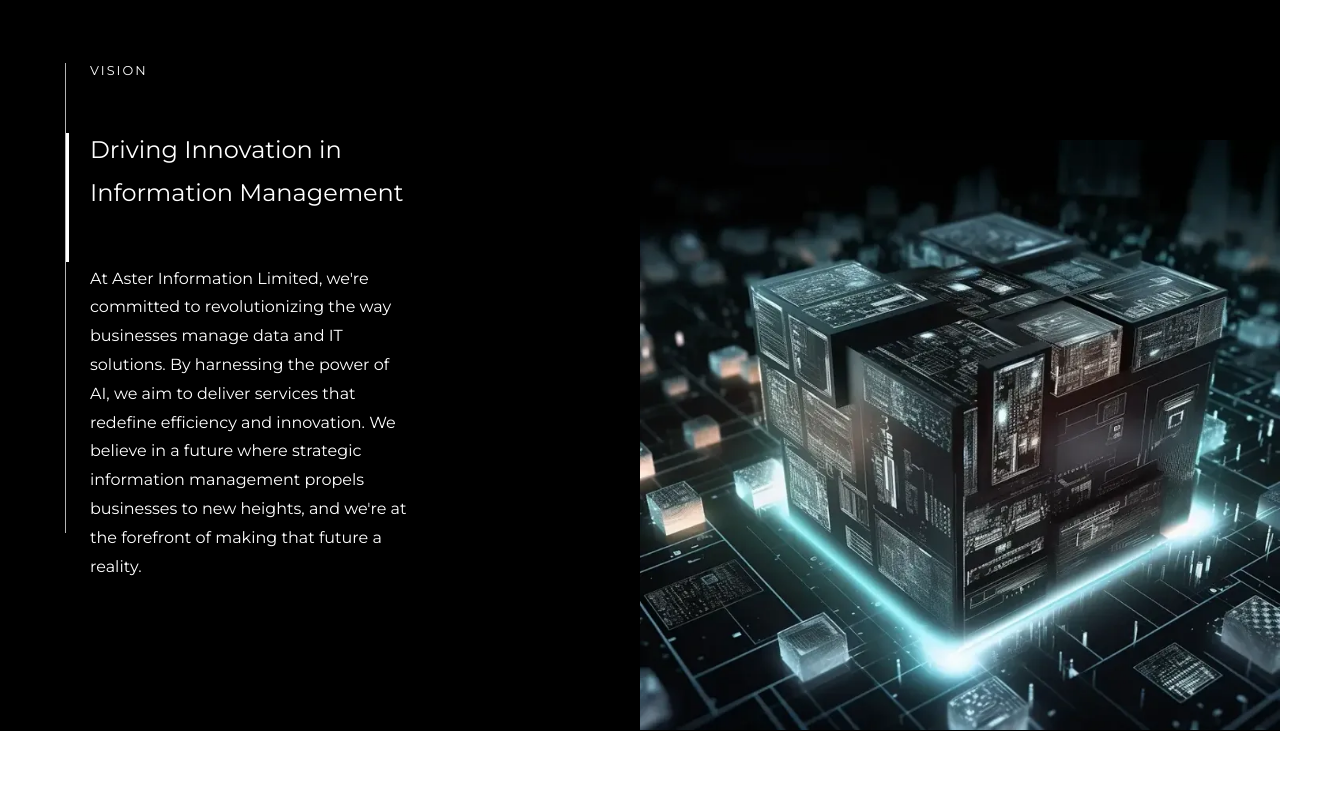
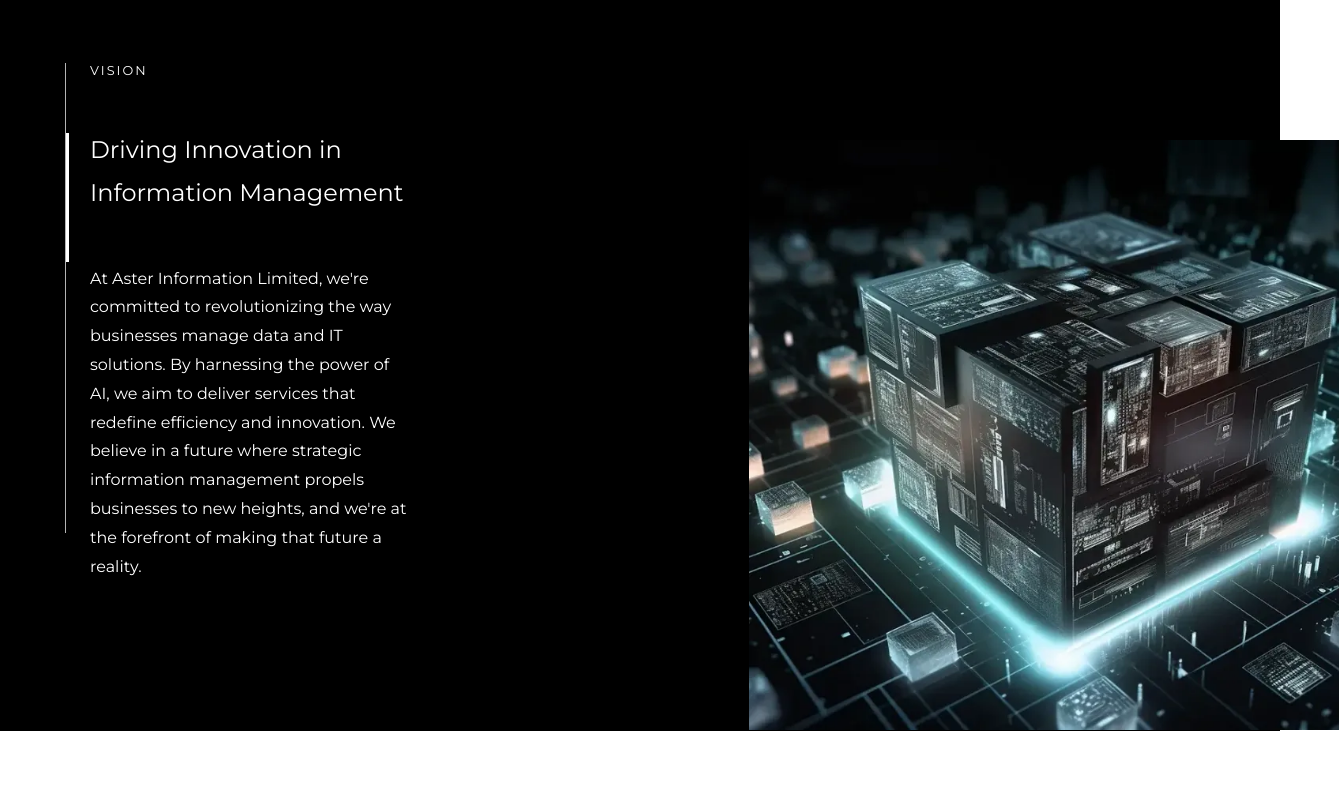
Before and after one commit to Moamal-2000/aster-information, a React (Vite) app: page / in a window 1280 px wide. Shown: the part 1140-1940 px from the top of the page, 1339 px wide, since content can reach past the window. Built offline with nearby package versions, Linux system fonts and the light colour scheme.

Commit message:
fix: activate vision section image movement for screens wider than 1600px

```diff
--- a/src/Components/Pages/Home/VisionSection/AnimatedImage/AnimatedImage.jsx
+++ b/src/Components/Pages/Home/VisionSection/AnimatedImage/AnimatedImage.jsx
@@ -1,22 +1,14 @@
-import { useEffect, useRef } from "react";
+import { useRef } from "react";
 import { visionSectionBg } from "src/Assets/Images/Images";
 import useEventListener from "src/Hooks/Helper/useEventListener";
-import useGetResizeWindow from "src/Hooks/Helper/useGetResizeWindow";
 import s from "./AnimatedImage.module.scss";
 
 const AnimatedImage = () => {
   const visionImageRef = useRef();
-  const { windowWidth } = useGetResizeWindow();
 
   useEventListener(window, "scroll", () => {
-    if (windowWidth > 1300 && windowWidth < 1550)
-      moveImageOnScroll(90, 0, 1000);
+    moveImageOnScroll(50, 0, 1300);
   });
-
-  useEffect(() => {
-    if (windowWidth < 1300 || windowWidth > 1550)
-      visionImageRef.current.style.objectPosition = "center";
-  }, [windowWidth]);
 
   function moveImageOnScroll(startValue, endValue, scrollRange) {
     const distanceFromTop = visionImageRef.current.offsetTop - window.scrollY;
--- a/src/Components/Pages/Home/VisionSection/AnimatedImage/AnimatedImage.module.scss
+++ b/src/Components/Pages/Home/VisionSection/AnimatedImage/AnimatedImage.module.scss
@@ -3,10 +3,9 @@
 .imgHolder {
   overflow: hidden;
   position: absolute;
-  right: 0;
-  top: -90px;
+  right: -59px;
+  top: -54px;
   width: 768px;
-  scale: 1.152 1.1;
 }
 
 @media (max-width: 1600px) {
@@ -41,7 +40,7 @@
   width: 100%;
   min-height: 700px;
   object-position: 0;
-  scale: 1.3 1.2;
+  scale: 1.2;
 }
 
 @media (max-width: 1300px) {
```
